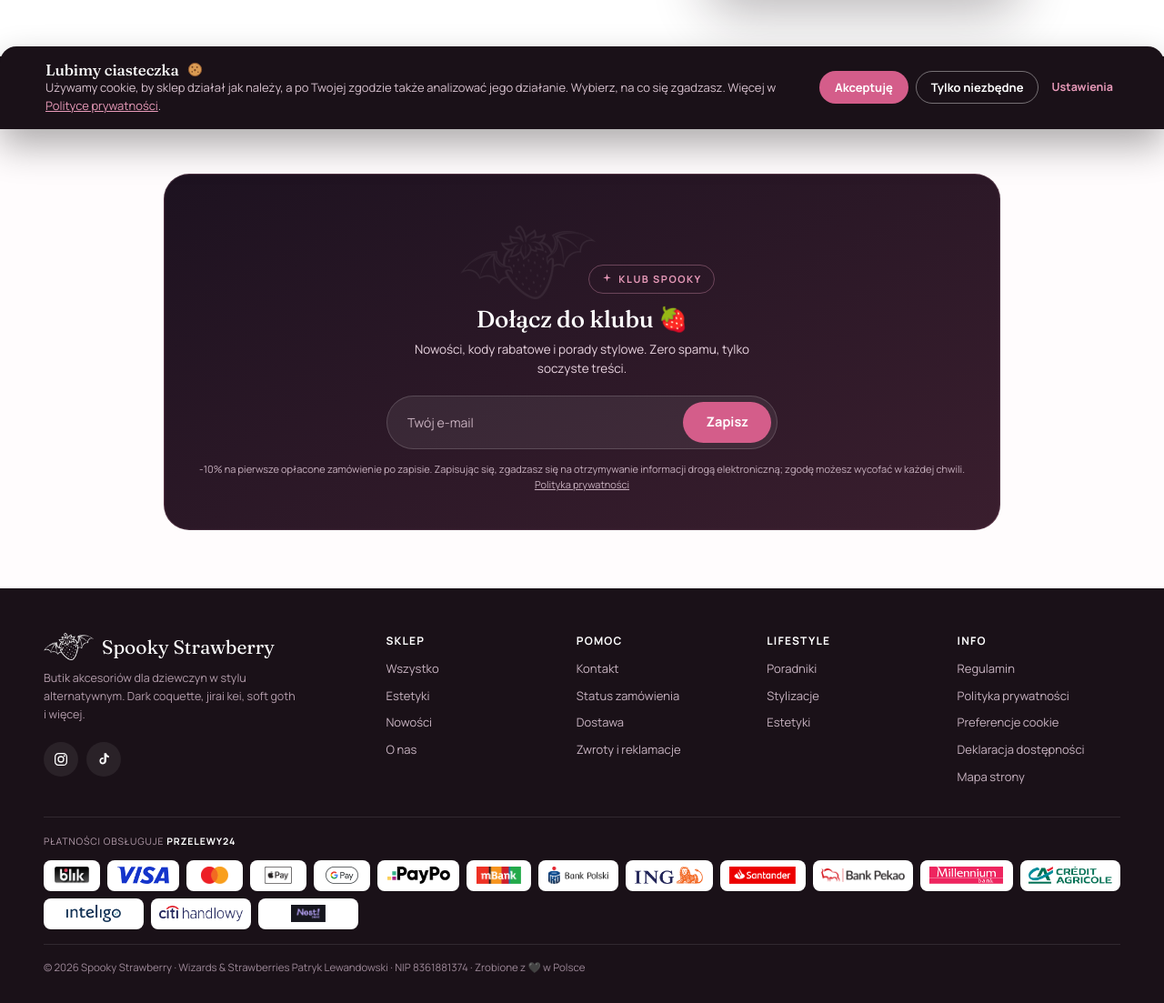
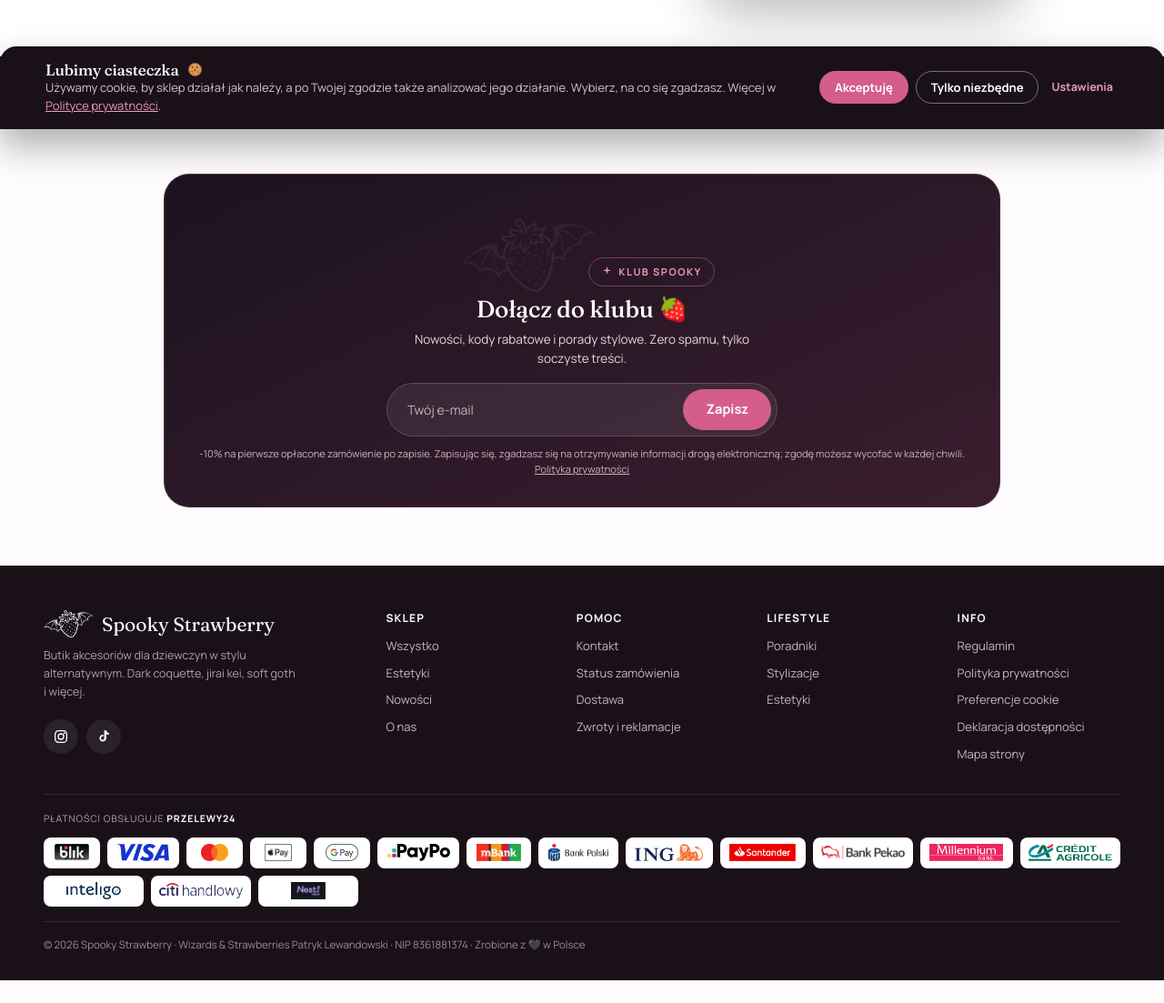
Before and after one commit to Isimis/Spooky-Strawberry, a Django app: page / in a window 1280 px wide. Shown: the part 658-1761 px from the top of the page at 91% size. After the commit the page ends 1736 px from the top, so only its background shows below. Run offline with Django 5.2, Linux system fonts and the light colour scheme; data comes from the database, SQL or seed files in the repository; data that the repository does not hold is empty.

Commit message:
Popraw czytelnosc opisu stylizacji i newsletter

```diff
--- a/static/css/main.css
+++ b/static/css/main.css
@@ -181,20 +181,20 @@ h1,h2,h3,h4{font-family:var(--f-display);font-weight:500;line-height:1.12;letter
 .art-feat .ainfo{padding:15px 0 0}
 
 /* ---------- NEWSLETTER ---------- */
-.nl{position:relative;overflow:hidden;background:linear-gradient(155deg,#1d1220,#3a1e2e);border-radius:28px;padding:40px 24px;text-align:center;border:1px solid rgba(232,154,185,.18)}
+.nl{position:relative;overflow:hidden;background:linear-gradient(155deg,#1d1220,#3a1e2e);border-radius:28px;padding:32px 24px;text-align:center;border:1px solid rgba(232,154,185,.18)}
 .nl-deco{position:absolute;inset:0;z-index:0;background:radial-gradient(circle at 85% 12%,rgba(232,154,185,.28),transparent 42%),radial-gradient(circle at 8% 92%,rgba(212,93,138,.2),transparent 40%)}
 .nl-berry{position:absolute;right:-12px;bottom:-16px;width:150px;opacity:.07;z-index:0}
 .nl>*{position:relative;z-index:1}
-.nl-chip{display:inline-flex;gap:6px;align-items:center;font-size:11px;font-weight:700;letter-spacing:.14em;text-transform:uppercase;color:var(--rose);border:1px solid rgba(232,154,185,.35);padding:6px 13px;border-radius:999px;margin-bottom:14px}
+.nl-chip{display:inline-flex;gap:6px;align-items:center;font-size:11px;font-weight:700;letter-spacing:.14em;text-transform:uppercase;color:var(--rose);border:1px solid rgba(232,154,185,.35);padding:6px 13px;border-radius:999px;margin-bottom:11px}
 .nl-chip svg{width:13px;height:13px}
 .nl h3{color:#fff;font-size:26px;margin-bottom:8px}
 .nl p{color:#E9D4E0;font-size:13.5px;max-width:400px;margin:0 auto}
-.nl-form{display:flex;gap:6px;max-width:430px;margin:18px auto 0;background:rgba(255,255,255,.07);border:1px solid rgba(255,255,255,.16);border-radius:var(--r-pill);padding:6px}
+.nl-form{display:flex;gap:6px;max-width:430px;margin:15px auto 0;background:rgba(255,255,255,.07);border:1px solid rgba(255,255,255,.16);border-radius:var(--r-pill);padding:6px}
 .nl-form input{flex:1;background:none;border:none;color:#fff;padding:11px 16px;font-size:14px;font-family:var(--f-body);min-width:0}
 .nl-form input::placeholder{color:#C9B2C0}
 .nl-form input:focus{outline:none}
 .nl-form button{flex:none}
-.nl .fine{font-size:11px;color:#C9B2C0;margin-top:13px}
+.nl .fine{font-size:11px;color:#C9B2C0;margin-top:10px}
 
 /* ---------- FOOTER ---------- */
 .ft{background:var(--ink);color:#E7D7E0;padding:34px 18px 26px}
@@ -322,6 +322,9 @@ h1,h2,h3,h4{font-family:var(--f-display);font-weight:500;line-height:1.12;letter
 .look-hero .dot-card b{font-size:12.5px;color:var(--ink);font-weight:700;line-height:1.22}
 .look-hero .dot-card .dc-cat{font-size:11px;color:var(--muted)}
 .look-hero .dot-card .dc-price{font-size:12.5px;font-weight:700;color:var(--rose-press)}
+.look-intro{font-family:var(--f-display);font-style:italic;font-weight:500;color:#70576a;font-size:15px;line-height:1.55;margin:0 0 8px}
+.look-description{color:var(--ink-soft);font-size:14px;line-height:1.62;margin:0 0 8px}
+.look-description p{margin:0 0 7px}
 .lk-rows{margin:6px 0 4px}
 .lk-row{display:flex;align-items:center;gap:12px;padding:11px 0;border-bottom:1px solid var(--line)}
 .lk-row img{width:56px;height:56px;border-radius:12px;object-fit:cover;background:var(--blush);flex:none}
--- a/templates/outfits/detail.html
+++ b/templates/outfits/detail.html
@@ -30,8 +30,8 @@
         <div class="bcrumb" style="margin:0 0 6px"><a href="{% url 'core:home' %}">Start</a> / <a href="{% url 'outfits:list' %}">Stylizacje</a> / {{ outfit.name }}</div>
         <div class="eyebrow">{% for a in outfit.aesthetics.all %}{{ a.name }}{% if not forloop.last %} · {% endif %}{% endfor %} · {{ outfit.items.count }} {% if outfit.items.count == 1 %}element{% else %}elementy{% endif %}</div>
         <h1 class="h-md" style="font-size:28px;margin:6px 0 10px">{{ outfit.name }}</h1>
-        {% if outfit.short_description %}<p class="serif-it muted" style="font-size:15px;margin-bottom:6px">„{{ outfit.short_description }}”</p>{% endif %}
-        {% if outfit.mood_description and outfit.mood_description != outfit.short_description %}<div class="serif-it muted" style="font-size:15px;margin-bottom:6px">{{ outfit.mood_description|formatted_text }}</div>{% endif %}
+        {% if outfit.short_description %}<p class="look-intro">„{{ outfit.short_description }}”</p>{% endif %}
+        {% if outfit.mood_description and outfit.mood_description != outfit.short_description %}<div class="look-description">{{ outfit.mood_description|formatted_text }}</div>{% endif %}
         {% if outfit.styling_tips %}<div style="font-size:14px;color:var(--ink-soft);margin-bottom:6px">{{ outfit.styling_tips|formatted_text }}</div>{% endif %}
 
         <h2 class="h-md" style="font-size:16px;margin:14px 0 2px">Produkty w zestawie</h2>
```
